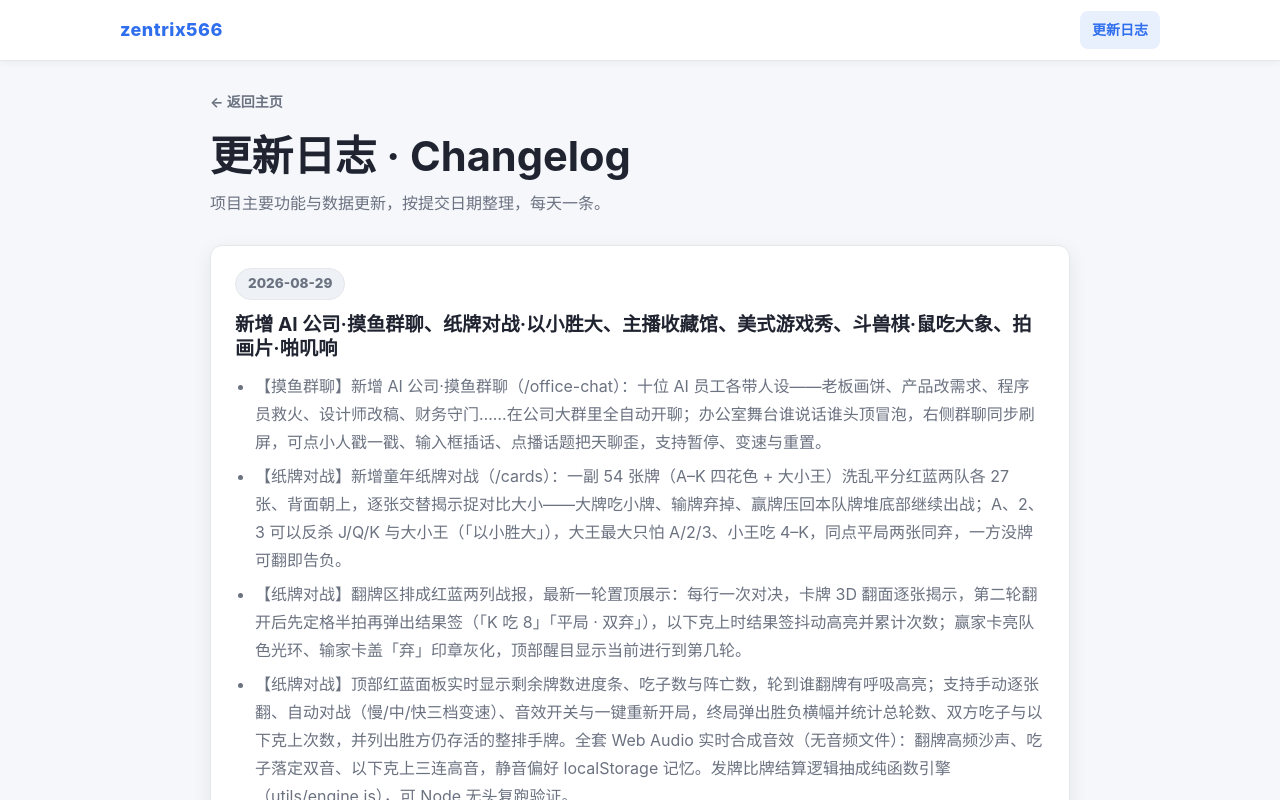
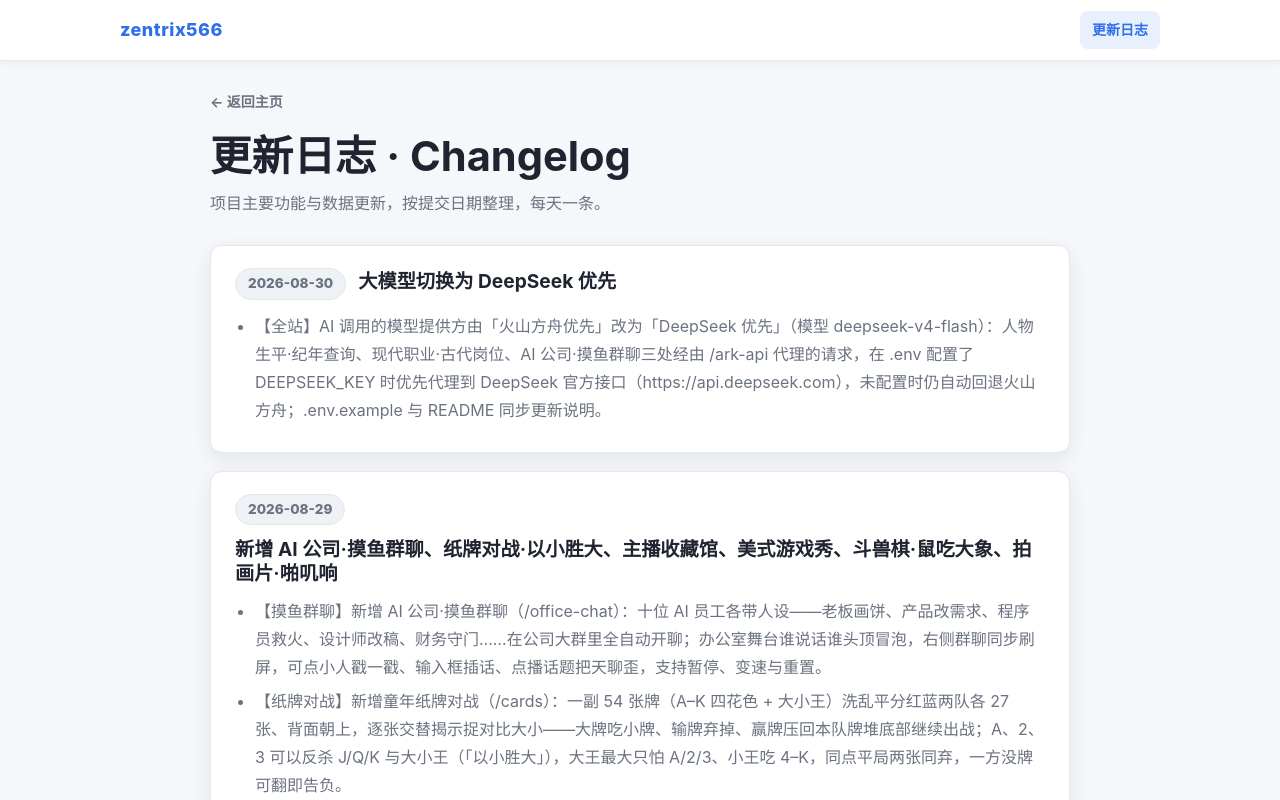
Before and after one commit to zentrix566/my-vue-project, a Vue app: page /changelog in a window 1280 px wide. Shown: the top 800 px of the page. Built offline with nearby package versions, Linux system fonts and the light colour scheme.

Commit message:
feat: AI 调用切换为 DeepSeek 优先，火山方舟改为回退

```diff
--- a/src/data/changelog.js
+++ b/src/data/changelog.js
@@ -2,6 +2,13 @@
 // 数据依据 git 提交记录整理，日期为对应提交的日期，每天一条。
 // 渲染层可参考 E:\github\my-index\src\data\changelog.js 与 Changelog.vue。
 export const changelog = [
+  {
+    date: '2026-08-30',
+    title: '大模型切换为 DeepSeek 优先',
+    changes: [
+      '【全站】AI 调用的模型提供方由「火山方舟优先」改为「DeepSeek 优先」（模型 deepseek-v4-flash）：人物生平·纪年查询、现代职业·古代岗位、AI 公司·摸鱼群聊三处经由 /ark-api 代理的请求，在 .env 配置了 DEEPSEEK_KEY 时优先代理到 DeepSeek 官方接口（https://api.deepseek.com），未配置时仍自动回退火山方舟；.env.example 与 README 同步更新说明。'
+    ]
+  },
   {
     date: '2026-08-29',
     title: '新增 AI 公司·摸鱼群聊、纸牌对战·以小胜大、主播收藏馆、美式游戏秀、斗兽棋·鼠吃大象、拍画片·啪叽响',
--- a/src/features/biography/ark.js
+++ b/src/features/biography/ark.js
@@ -1,5 +1,5 @@
 // 大模型接口调用：输入人名，返回纯文本年谱
-// 请求经由 Vite 代理 /ark-api 转发（火山方舟优先，回退 DeepSeek），鉴权头在服务端注入，前端不接触密钥
+// 请求经由 Vite 代理 /ark-api 转发（DeepSeek 优先，回退火山方舟），鉴权头在服务端注入，前端不接触密钥
 import { chatCompletion } from '../../lib/llm.js'
 
 const SYSTEM_PROMPT = `你是一位严谨的中国史人物年谱整理助手，依据「百度百科」（baike.baidu.com）人物词条进行整理。用户输入一个人名，你按下面固定的纯文本格式整理其生平。只输出这几行纯文本，不要输出 markdown、代码块、标题或任何额外说明。
--- a/src/features/career-roles/ark.js
+++ b/src/features/career-roles/ark.js
@@ -1,5 +1,5 @@
 // 大模型接口调用：输入现代职业，返回对应的古代岗位
-// 请求经由 Vite 代理 /ark-api 转发（火山方舟优先，回退 DeepSeek），鉴权头在服务端注入，前端不接触密钥
+// 请求经由 Vite 代理 /ark-api 转发（DeepSeek 优先，回退火山方舟），鉴权头在服务端注入，前端不接触密钥
 import { chatCompletion, extractJson } from '../../lib/llm.js'
 
 const SYSTEM_PROMPT = `你是一位精通中国古代社会职业与官制的历史学家。用户输入一个现代职业或行业，你需要找出中国古代最接近的对应职业，用 JSON 返回结果，不要输出 markdown 代码块或任何解释性文字。
--- a/vite.config.js
+++ b/vite.config.js
@@ -3,8 +3,8 @@ import vue from '@vitejs/plugin-vue'
 import { webSearchMiddleware } from './server/websearch.js'
 
 // LLM 接入地址（均为 OpenAI 兼容协议）：
-// - 火山引擎方舟（Ark）Coding Plan 接口（配置了 HUOSHAN_KEY 时优先使用）
-// - DeepSeek 官方接口（回退方案）
+// - DeepSeek 官方接口（配置了 DEEPSEEK_KEY 时优先使用）
+// - 火山引擎方舟（Ark）Coding Plan 接口（回退方案）
 const DEEPSEEK_TARGET = 'https://api.deepseek.com/v1'
 const ARK_TARGET = 'https://ark.cn-beijing.volces.com/api/coding/v3'
 
@@ -34,8 +34,8 @@ export default defineConfig(({ mode }) => {
   const env = loadEnv(mode, process.cwd(), '')
   const huoshanKey = env.HUOSHAN_KEY || env.ARK_API_KEY || ''
   const deepseekKey = env.DEEPSEEK_KEY || env.DEEPSEEK_API_KEY || ''
-  // 火山方舟优先；两者都没配时保留 DeepSeek 目标（请求会 401，页面会给出错误提示）
-  const useArk = !!huoshanKey
+  // DeepSeek 优先；两者都没配时保留 DeepSeek 目标（请求会 401，页面会给出错误提示）
+  const useArk = !deepseekKey && !!huoshanKey
 
   const target = useArk ? ARK_TARGET : DEEPSEEK_TARGET
   const apiKey = useArk ? huoshanKey : deepseekKey
```
Also changed, not shown: src/lib/llm.js, 2 other files (tests, documents, lock files or other folders).
